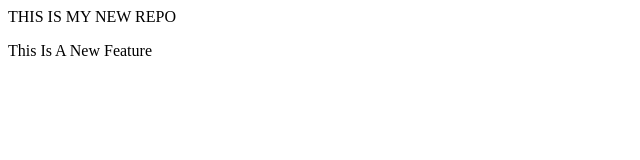
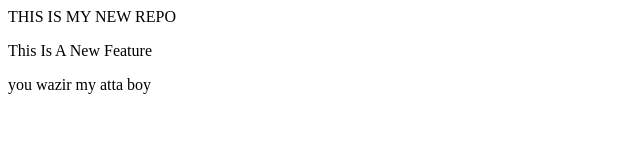
Before and after one commit to xasae1s/localrepo, a plain HTML site: page index.html in a window 1280 px wide. Shown: the whole page, without its empty margins (0-640 px from the left). Drawn offline with Linux system fonts and the light colour scheme.

Commit message:
add new wazir atta boy

```diff
--- a/index.html
+++ b/index.html
@@ -1,2 +1,3 @@
 <p>THIS IS MY NEW REPO</p>
 <p>This Is A New Feature</p>
+<p>you wazir my atta boy</p>
```
